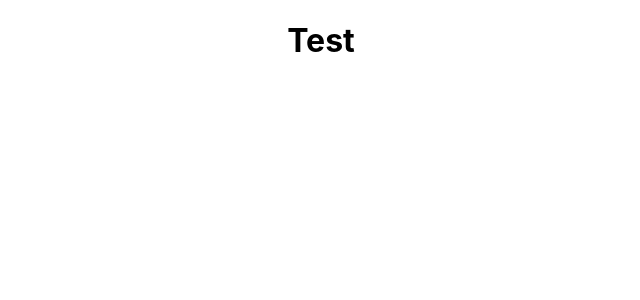
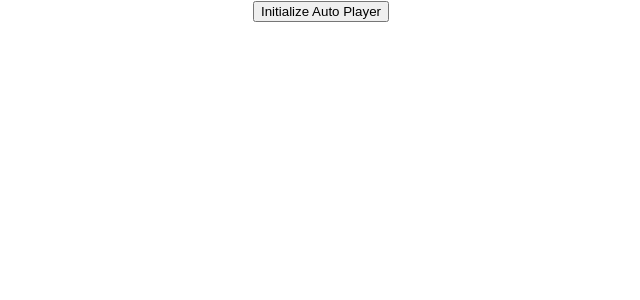
Before and after one commit to QuietMonkey/Spotifake, a React (Create React App) app: page / in a window 1280 px wide. Shown: the top 300 px of the page, without its empty margins (319-959 px from the left). Built offline with nearby package versions, Linux system fonts and the light colour scheme.

Commit message:
add dependencie howler-react & making some tests

```diff
--- a/package.json
+++ b/package.json
@@ -6,6 +6,7 @@
     "howler": "^2.1.2",
     "react": "^16.9.0",
     "react-dom": "^16.9.0",
+    "react-howler": "^3.7.4",
     "react-scripts": "3.1.1"
   },
   "scripts": {
--- a/src/components/Player.jsx
+++ b/src/components/Player.jsx
@@ -1,13 +1,55 @@
-import React, {Component} from 'react'
+import React from 'react'
+import ReactHowler from 'react-howler'
 
-class Player extends Component{
+class Player extends React.Component {
+  constructor (props) {
+    super(props)
 
-    render(){
+    this.state = {
+      initialized: false,
+      playing: true
+    }
+    this.handlePlay = this.handlePlay.bind(this)
+    this.handlePause = this.handlePause.bind(this)
+  }
 
-        return(
-            <h1>Test</h1>
-        )
+  handlePlay () {
+    this.setState({
+      playing: true
+    })
+  }
+
+  handlePause () {
+    this.setState({
+      playing: false
+    })
+  }
+
+  render () {
+    if (this.state.initialized === true) {
+      return (
+        <div>
+          <ReactHowler
+            src='http://goldfirestudios.com/proj/howlerjs/sound.ogg'
+            playing={this.state.playing}
+          />
+          <button onClick={this.handlePlay}>Play</button>
+          <button onClick={this.handlePause}>Pause</button>
+        </div>
+      )
+    } else {
+      return (
+        <div>
+          <button
+            className='full'
+            onClick={e => this.setState({initialized: true})}
+          >
+            Initialize Auto Player
+          </button>
+        </div>
+      )
     }
+  }
 }
 
 export default Player
```
Also changed, not shown: 1 other file (tests, documents, lock files or other folders).
